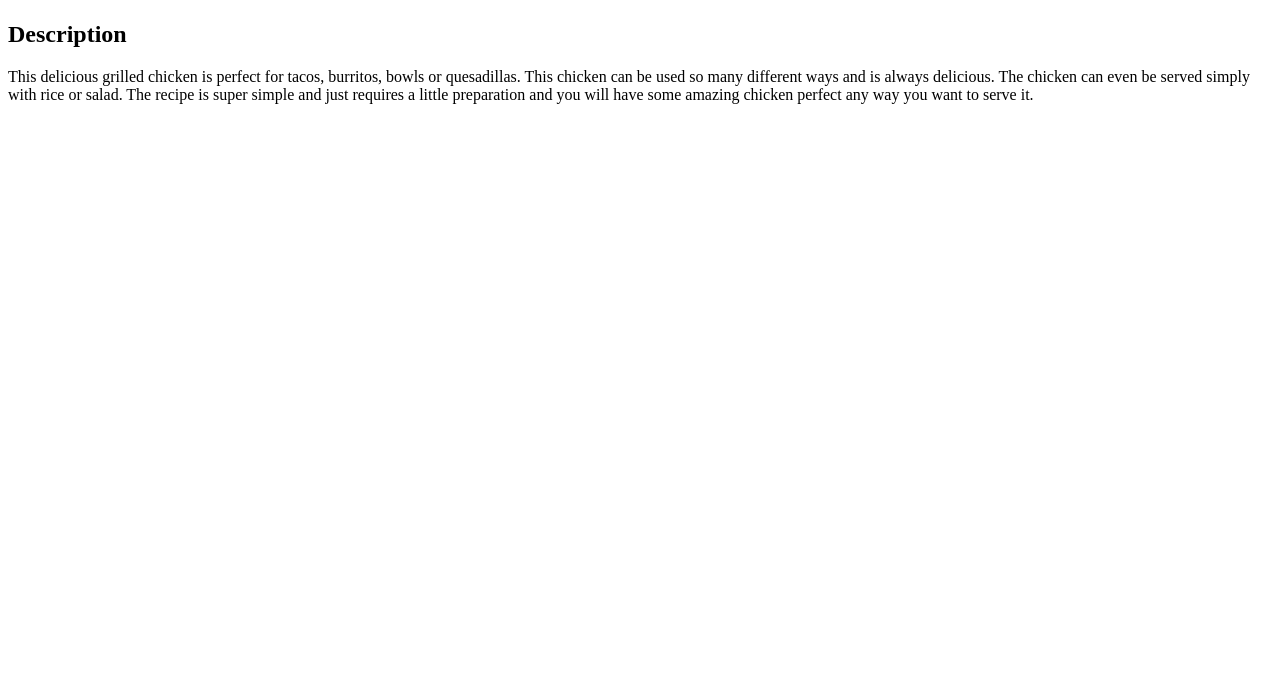
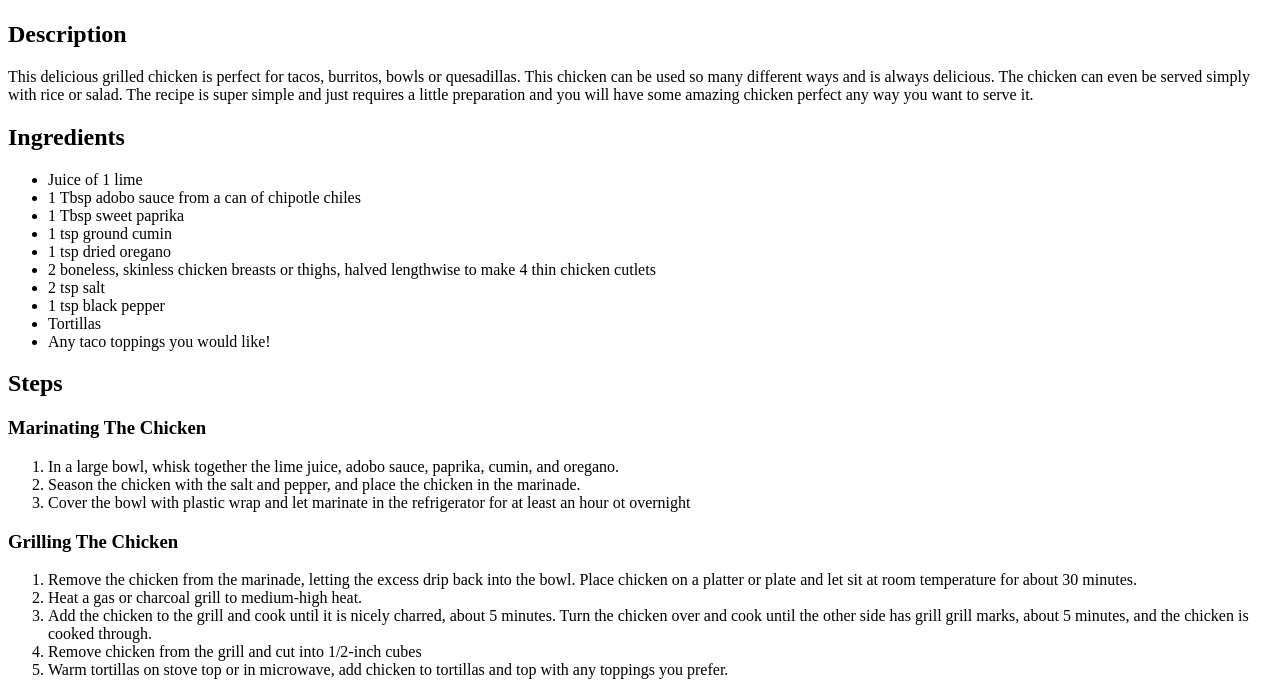
Before and after one commit to cjlayne/odin-recipes, a plain HTML site: page recipes/chicken-tacos.html in a window 1280 px wide. Shown: the part 458-1153 px from the top of the page. Before the commit the page ends 800 px from the top, so only its background shows below. Drawn offline with Linux system fonts and the light colour scheme.

Commit message:
Added ul of ingredients and ol of steps for grilled chicken tacos

```diff
--- a/recipes/chicken-tacos.html
+++ b/recipes/chicken-tacos.html
@@ -9,5 +9,35 @@
         <img src="https://www.cookingclassy.com/wp-content/uploads/2017/03/grilled-chicken-avocado-street-tacos-8.jpg" width="500" alt="Delicious loofeng grilled chicken tacos topped with sliced avacado, diced red onion, and cilantro">
         <h2>Description</h2>
             <p>This delicious grilled chicken is perfect for tacos, burritos, bowls or quesadillas. This chicken can be used so many different ways and is always delicious. The chicken can even be served simply with rice or salad. The recipe is super simple and just requires a little preparation and you will have some amazing chicken perfect any way you want to serve it.</p>
-</body>
+        <h2>Ingredients</h2>
+            <ul>
+                <li>Juice of 1 lime</li>
+                <li>1 Tbsp adobo sauce from a can of chipotle chiles</li>
+                <li>1 Tbsp sweet paprika</li>
+                <li>1 tsp ground cumin</li>
+                <li>1 tsp dried oregano</li>
+                <li>2 boneless, skinless chicken breasts or thighs, halved lengthwise to make 4 thin chicken cutlets</li>
+                <li>2 tsp salt</li>
+                <li>1 tsp black pepper</li>
+                <li>Tortillas</li>
+                <li>Any taco toppings you would like!</li>
+            </ul>
+        <h2>Steps</h2>
+            <h3>Marinating The Chicken</h3>
+                <ol>
+                    <li>In a large bowl, whisk together the lime juice, adobo sauce, paprika, cumin, and oregano.</li>
+                    <li>Season the chicken with the salt and pepper, and place the chicken in the marinade.</li>
+                    <li>Cover the bowl with plastic wrap and let marinate in the refrigerator for at least an hour ot overnight</li>
+                </ol>
+            <h3>Grilling The Chicken</h3>
+                <ol>
+                    <li>Remove the chicken from the marinade, letting the excess drip back into the bowl. Place chicken on a platter or plate and let sit at room temperature for about 30 minutes.</li>
+                    <li>Heat a gas or charcoal grill to medium-high heat.</li>
+                    <li>Add the chicken to the grill and cook until it is nicely charred, about 5 minutes. Turn the chicken over and cook until the other side has grill grill marks, about 5 minutes, and the chicken is cooked through.</li>
+                    <li>Remove chicken from the grill and cut into 1/2-inch cubes</li>
+                    <li>Warm tortillas on stove top or in microwave, add chicken to tortillas and top with any toppings you prefer.</li>
+
+                </ol>
+
+        </body>
 </html>
```
